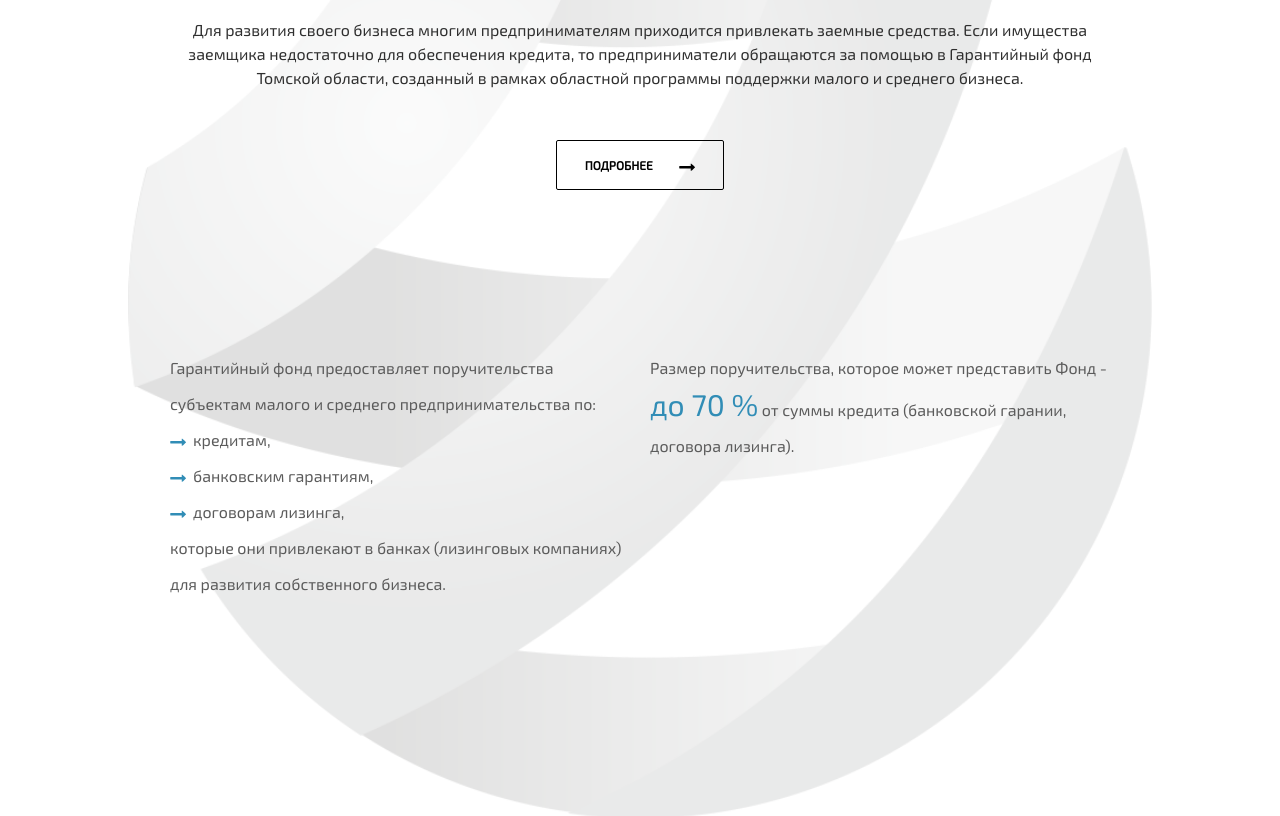
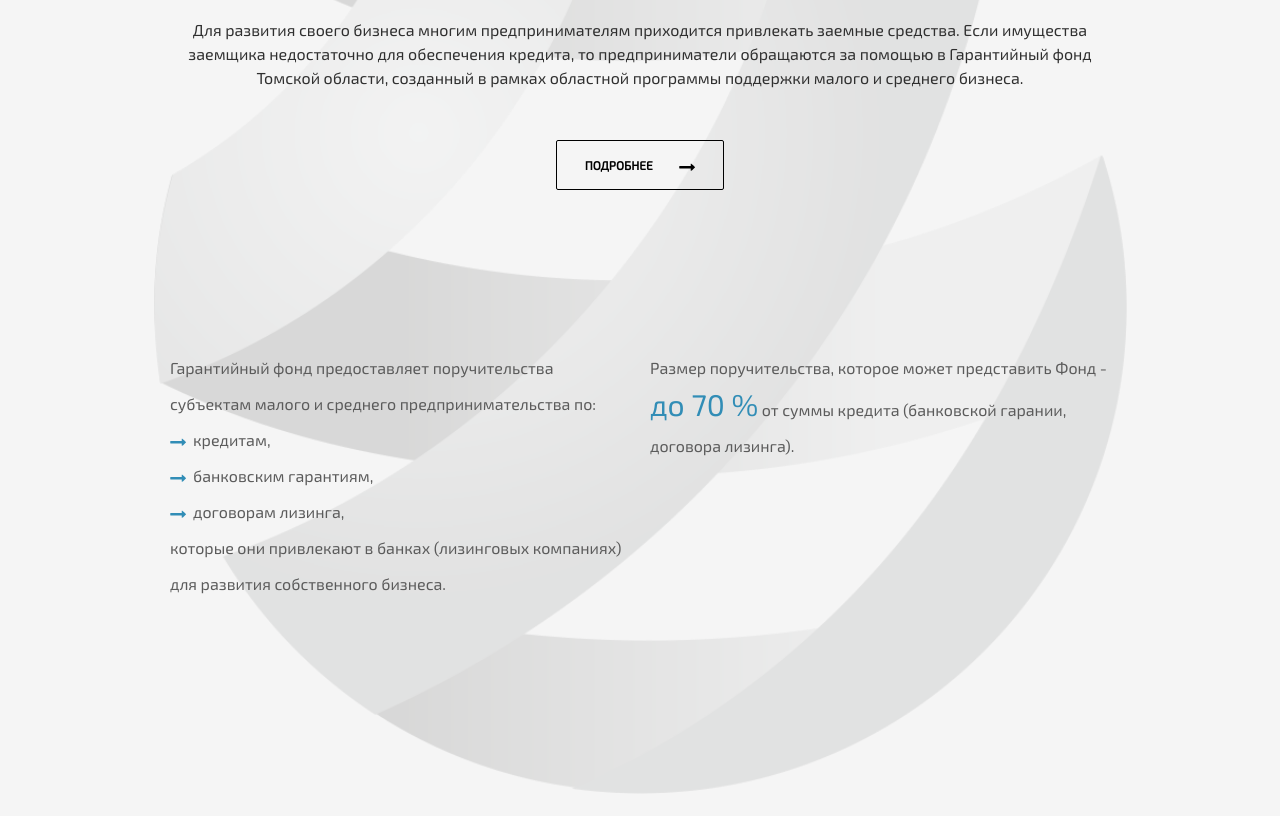
Before and after one commit to VitaliyMatveev/gfto, a website: page index.html in a window 1280 px wide. Shown: the part 1229-2045 px from the top of the page. Drawn offline with nearby package versions, Linux system fonts and the light colour scheme.

Commit message:
add background color for about page

```diff
--- a/stylesheets/style.css
+++ b/stylesheets/style.css
@@ -32,8 +32,8 @@
   background-size: cover;
 }
 html body>div:nth-child(2){
-  background: url("../images/bg_2.png") no-repeat 50% 0%;
-  background-size: auto 100%;
+  background: #f5f5f5 url("../images/bg_2.png") no-repeat 50% 50%;
+  background-size: auto 95%;
 }
 html body>div:nth-child(3){
   background: url("../images/bg_3.jpg") no-repeat;
```
